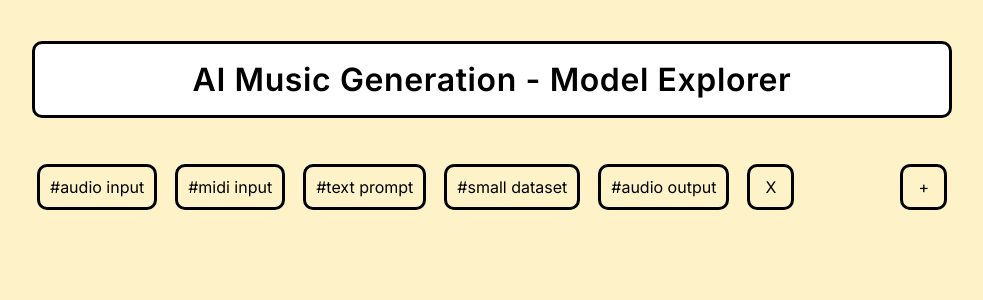
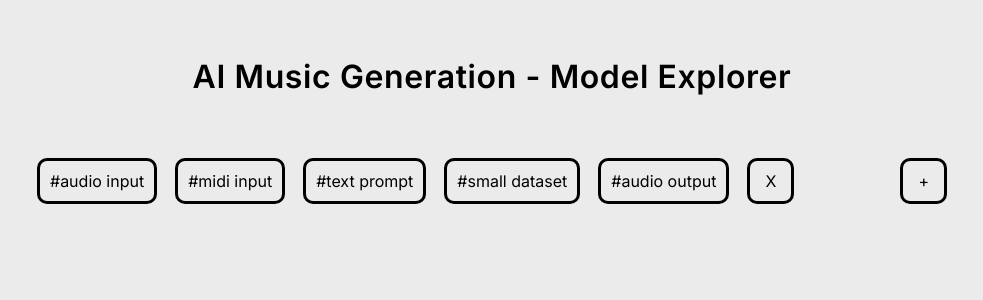
Before and after one commit to Music-RAI/model-explorer, a Django app: page / in a window 1280 px wide. Shown: the top 300 px of the page, without its empty margins (148-1131 px from the left). Run offline with Django 4.2, Linux system fonts and the light colour scheme; data that the repository does not hold is empty.

Commit message:
Change colors

```diff
--- a/genmodels/static/genmodels/style.css
+++ b/genmodels/static/genmodels/style.css
@@ -2,7 +2,7 @@ body {
     font-family: "Inter", sans-serif;
     margin: 0;
     padding: 20px;
-    background-color: #FEF3C8; /* <- yellow */
+    background-color: #EBEBEB; /* <- silver */
     color: #000;
 }
 
@@ -26,7 +26,6 @@ h1, h2 {
 
 .title {
   padding: 0.5em 1em;
-  background-color: #fff;
 }
 
 .tags-row {
@@ -76,7 +75,7 @@ h1, h2 {
 .tile {
     padding: 15px;
     min-width: 200px;
-    max-width: 300px;
+    max-width: 400px;
     flex: 1 1 auto; /* Allow tiles to grow and shrink */
     box-shadow: 0px 4px 0px 0px #000;
     cursor: pointer;
@@ -97,7 +96,6 @@ h1, h2 {
 }
 
 .tile-tags .tag {
-    /* background-color: #28a745;*/
     padding: 5px;
     margin-right: 5px;
     font-size: 0.9em;
@@ -107,7 +105,7 @@ h1, h2 {
   display: flex;
   max-width: fit-content;
   margin: 0;
-  background-color: #FC6;
+  background-color: #FFF;
 }
 
 .header {
--- a/genmodels/templates/genmodels/index.html
+++ b/genmodels/templates/genmodels/index.html
@@ -1,7 +1,7 @@
 {% extends "genmodels/base.html" %}
 {% block content %}
   <div class="container">
-    <h1 class="title rounded-rect">AI Music Generation - Model Explorer</h1>
+    <h1 class="title">AI Music Generation - Model Explorer</h1>
 
     <div class="tags-row">
       <div class="tags">
```
